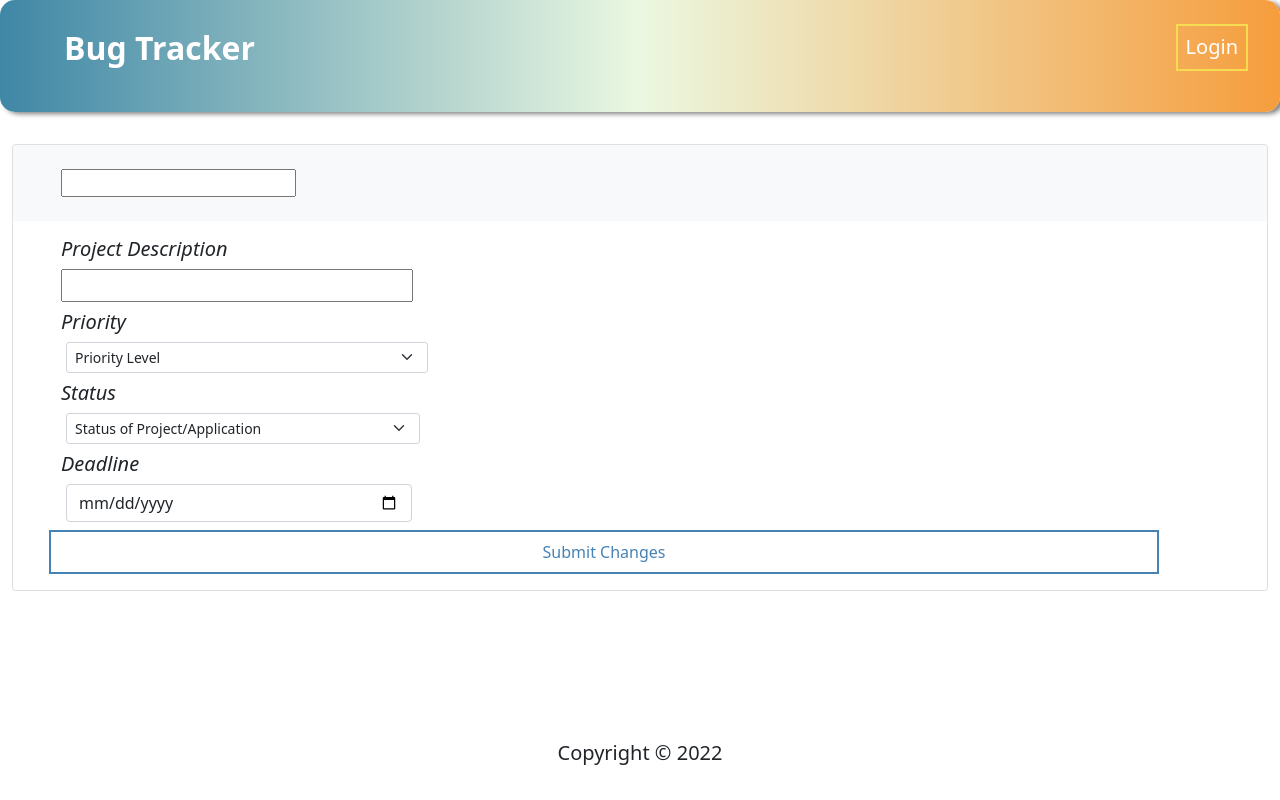
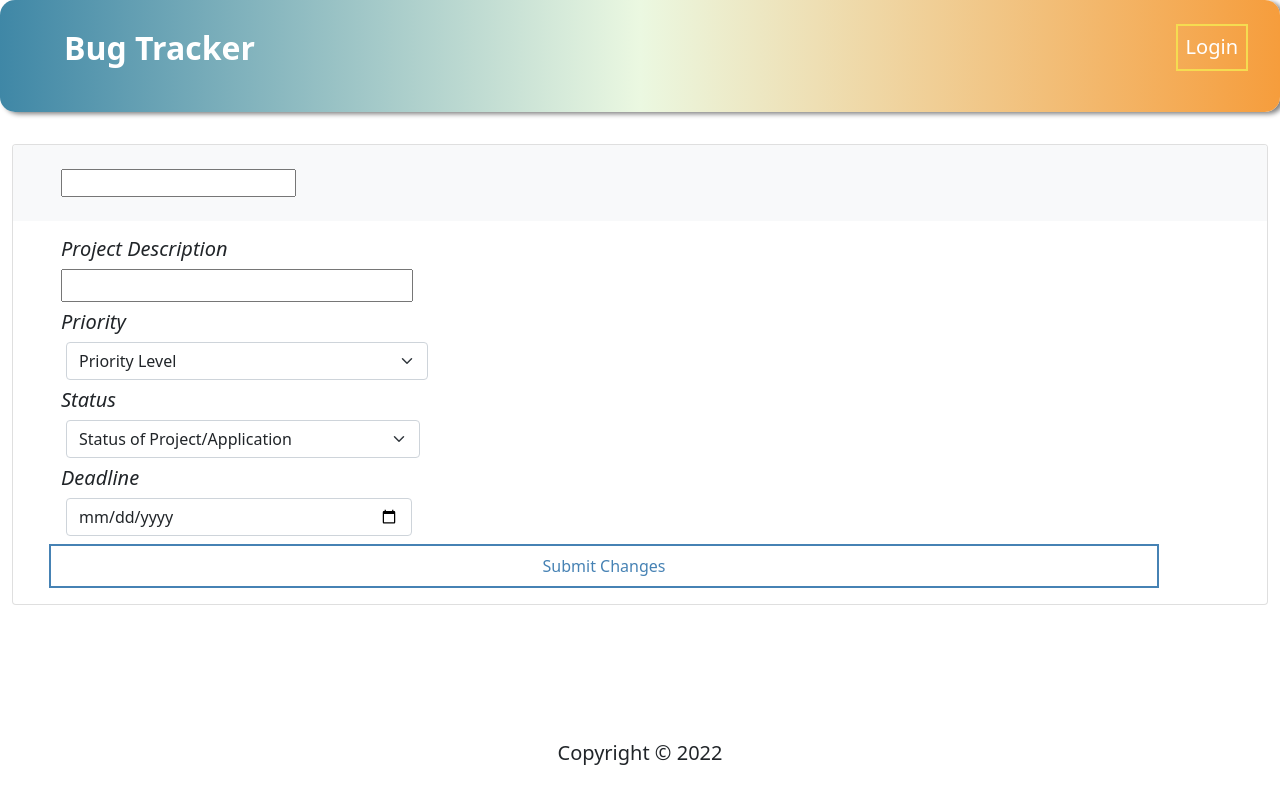
Before and after one commit to CodiKing/Bug_Tracker_Capstone, a React (Create React App) app in the folder frontend/: page /editableProjectPage in a window 1280 px wide. Built offline with nearby package versions, Linux system fonts and the light colour scheme.

Commit message:
Small changes with css

```diff
--- a/frontend/src/pages/ProjectPage/EditableProjectPage.jsx
+++ b/frontend/src/pages/ProjectPage/EditableProjectPage.jsx
@@ -46,7 +46,7 @@ const EditableProjectPage = (props, selectedProject) => {
           <div className="row gx-md-8">
           <div className="col-md-4">
             <h5>Priority</h5>
-            <h4><select class="form-select form-select-sm" aria-label=".form-select-sm " placeholder={props.selectedProject.priority}  onChange={(event)=>setPriority(event.target.value)}>
+            <h4><select class="form-select"  placeholder={props.selectedProject.priority}  onChange={(event)=>setPriority(event.target.value)}>
                     <option selected>Priority Level</option>
                     <option value="High">High Priority</option>
                     <option value="Medium">Medium Priority</option>
@@ -56,7 +56,7 @@ const EditableProjectPage = (props, selectedProject) => {
           <div className="row gx-md-8">
           <div className="col-md-4">
             <h5>Status</h5>
-            <h4> <select class="form-select form-select-sm" aria-label=".form-select-sm" placeholder={props.selectedProject.status}  onChange={(event)=>setStatus(event.target.value)}>
+            <h4> <select class="form-select" placeholder={props.selectedProject.status}  onChange={(event)=>setStatus(event.target.value)}>
 
                  <option selected>Status of Project/Application</option>
                  <option value="Ok/Working Condition">Ok/Working Condition</option>
--- a/frontend/src/pages/ProjectPage/projectpage.jsx
+++ b/frontend/src/pages/ProjectPage/projectpage.jsx
@@ -174,9 +174,7 @@ async function addMemberToTask(assignedUser,assignedTaskId){
         </div>
         </div>
         </div>
-        <div className='container-fluid'>
-          <div className="card">
-          <div className="row-md-6">
+
           <select class="form-select " onChange={(event)=>setAssignedUser(event.target.value)}>
                 <option selected> Assign Member To Task</option>
                    {allUsers && allUsers.map((element)=>{
@@ -198,9 +196,7 @@ async function addMemberToTask(assignedUser,assignedTaskId){
                 })}
                  </select>
                  <Button className="button" onClick={(event)=>addMemberToTask(assignedUser, assignedTaskId)}>Add Member To Task</Button>
-        </div>
-        </div>
-        </div>
+
       </div>
 
 
```
